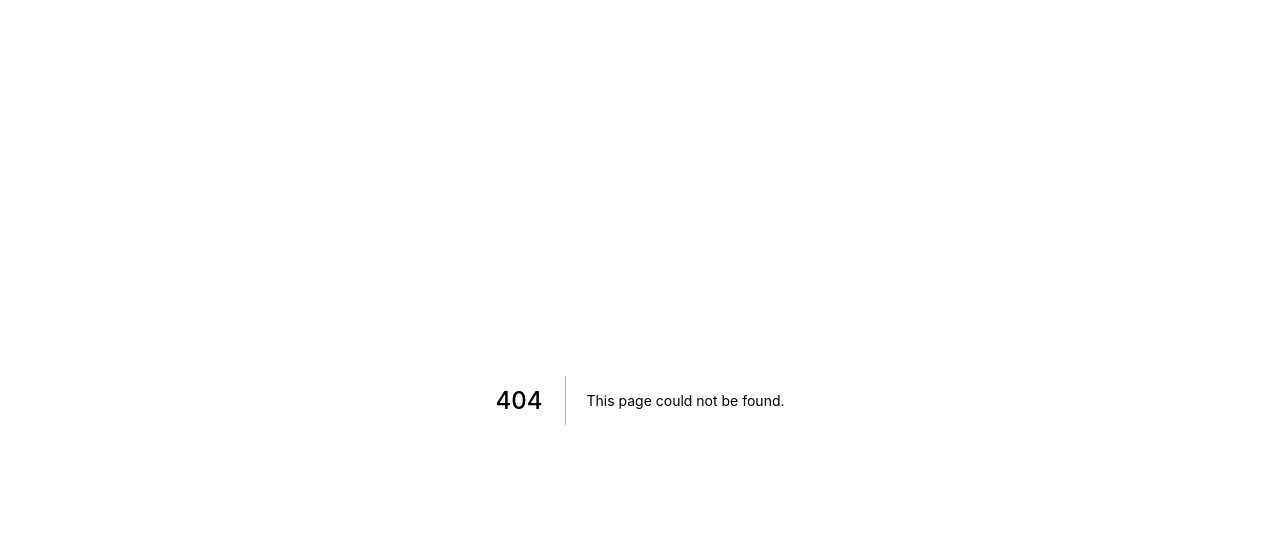
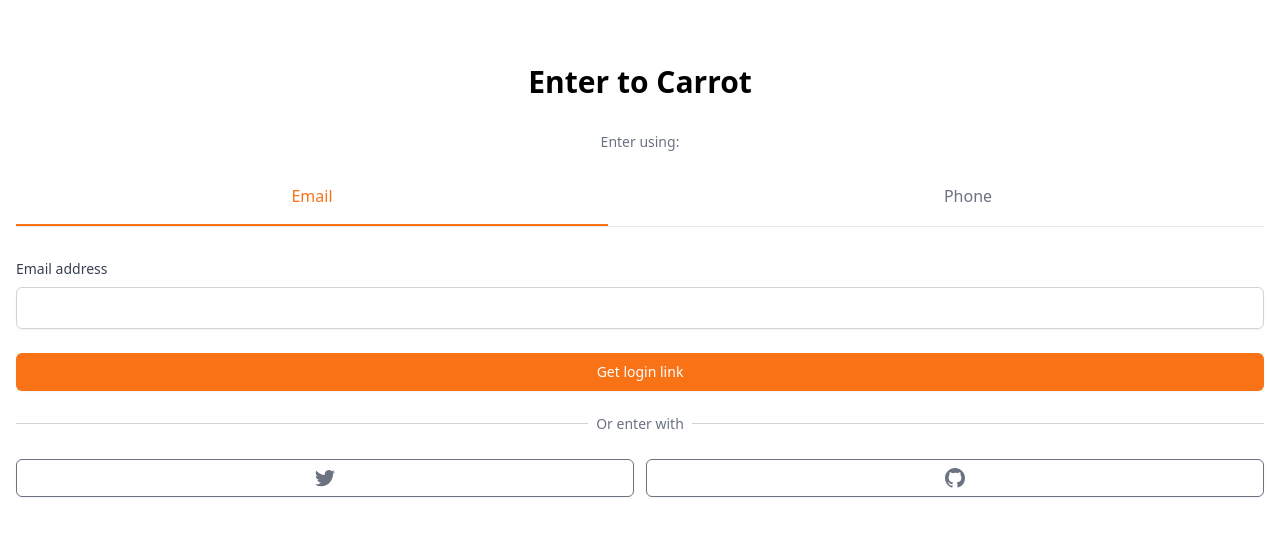
Before and after one commit to eunoiahyunseo/carrot-market, a Next.js app: page /enter in a window 1280 px wide. Before the commit this address had no page. Shown: the top 536 px of the page. Built offline with nearby package versions, Linux system fonts and the light colour scheme.

Commit message:
#5.1~2 Auth UI

```diff
--- a/package.json
+++ b/package.json
@@ -9,6 +9,7 @@
     "lint": "next lint"
   },
   "dependencies": {
+    "@tailwindcss/forms": "^0.5.0",
     "next": "12.1.5",
     "react": "18.1.0",
     "react-dom": "18.1.0"
--- /dev/null
+++ b/pages/enter.tsx
@@ -0,0 +1,112 @@
+import { useState } from "react";
+
+function cls(...classnames: string[]) {
+  return classnames.join(" ");
+}
+
+export default function Enter() {
+  const [method, setMethod] = useState<"email" | "phone">("email");
+  const onEmailClick = () => setMethod("email");
+  const onPhoneClick = () => setMethod("phone");
+  return (
+    <div className="mt-16 px-4">
+      <h3 className="text-center text-3xl font-bold">Enter to Carrot</h3>
+      <div className="mt-8">
+        <div className="flex flex-col items-center">
+          <h5 className="text-sm font-medium text-gray-500">Enter using:</h5>
+          <div className="mt-8 grid w-full grid-cols-2 gap-16 border-b">
+            <button
+              className={cls(
+                "border-b-2 pb-4 font-medium",
+                method === "email"
+                  ? " border-orange-500 text-orange-500"
+                  : "border-transparent text-gray-500"
+              )}
+              onClick={onEmailClick}
+            >
+              Email
+            </button>
+            <button
+              className={cls(
+                "border-b-2 pb-4 font-medium",
+                method === "phone"
+                  ? " border-orange-500 text-orange-500"
+                  : "border-transparent text-gray-500"
+              )}
+              onClick={onPhoneClick}
+            >
+              Phone
+            </button>
+          </div>
+        </div>
+        <form className="mt-8 flex flex-col">
+          <label className="text-sm font-medium text-gray-700">
+            {method === "email" ? "Email address" : null}
+            {method === "phone" ? "Phone number" : null}
+          </label>
+          <div className="mt-2">
+            {method === "email" ? (
+              <input
+                type="email"
+                className="w-full appearance-none rounded-md border border-gray-300 px-3 py-2 placeholder-gray-400 shadow-sm focus:border-orange-500 focus:outline-none focus:ring-orange-500"
+                required
+              />
+            ) : null}
+            {method === "phone" ? (
+              <div className="flex rounded-md shadow-sm ">
+                <span className="flex select-none items-center justify-center rounded-l-md border border-r-0 border-gray-300 bg-gray-50 px-3 text-sm text-gray-500">
+                  +82
+                </span>
+                <input
+                  type="number"
+                  className="w-full appearance-none rounded-r-md border border-gray-300 px-3 py-2 placeholder-gray-400 shadow-sm focus:border-orange-500 focus:outline-none focus:ring-orange-500"
+                  required
+                />
+              </div>
+            ) : null}
+          </div>
+          <button className="mt-6 rounded-md border border-transparent bg-orange-500 py-2 px-4 text-sm font-medium text-white shadow-sm hover:bg-orange-600 focus:outline-none focus:ring-2 focus:ring-orange-500 focus:ring-offset-2">
+            {method === "email" ? "Get login link" : null}
+            {method === "phone" ? "Get one-time password" : null}
+          </button>
+        </form>
+        <div className="mt-8">
+          <div className="relative">
+            <div className="absolute w-full border-t border-gray-300" />
+            <div className="relative -top-3 text-center ">
+              <span className="bg-white px-2 text-sm text-gray-500">
+                Or enter with
+              </span>
+            </div>
+          </div>
+          <div className="mt-3 grid grid-cols-2 gap-3">
+            <button className="flex justify-center rounded-md border border-gray-500 bg-white py-2 px-4 text-sm font-medium text-gray-500 shadow-sm hover:bg-gray-50">
+              <svg
+                className="h-5 w-5"
+                aria-hidden="true"
+                fill="currentColor"
+                viewBox="0 0 20 20"
+              >
+                <path d="M6.29 18.251c7.547 0 11.675-6.253 11.675-11.675 0-.178 0-.355-.012-.53A8.348 8.348 0 0020 3.92a8.19 8.19 0 01-2.357.646 4.118 4.118 0 001.804-2.27 8.224 8.224 0 01-2.605.996 4.107 4.107 0 00-6.993 3.743 11.65 11.65 0 01-8.457-4.287 4.106 4.106 0 001.27 5.477A4.073 4.073 0 01.8 7.713v.052a4.105 4.105 0 003.292 4.022 4.095 4.095 0 01-1.853.07 4.108 4.108 0 003.834 2.85A8.233 8.233 0 010 16.407a11.616 11.616 0 006.29 1.84" />
+              </svg>
+            </button>
+            <button className="flex justify-center rounded-md border border-gray-500 bg-white py-2 px-4 text-sm font-medium text-gray-500 shadow-sm hover:bg-gray-50">
+              <svg
+                className="h-5 w-5"
+                aria-hidden="true"
+                fill="currentColor"
+                viewBox="0 0 20 20"
+              >
+                <path
+                  fillRule="evenodd"
+                  d="M10 0C4.477 0 0 4.484 0 10.017c0 4.425 2.865 8.18 6.839 9.504.5.092.682-.217.682-.483 0-.237-.008-.868-.013-1.703-2.782.605-3.369-1.343-3.369-1.343-.454-1.158-1.11-1.466-1.11-1.466-.908-.62.069-.608.069-.608 1.003.07 1.531 1.032 1.531 1.032.892 1.53 2.341 1.088 2.91.832.092-.647.35-1.088.636-1.338-2.22-.253-4.555-1.113-4.555-4.951 0-1.093.39-1.988 1.029-2.688-.103-.253-.446-1.272.098-2.65 0 0 .84-.27 2.75 1.026A9.564 9.564 0 0110 4.844c.85.004 1.705.115 2.504.337 1.909-1.296 2.747-1.027 2.747-1.027.546 1.379.203 2.398.1 2.651.64.7 1.028 1.595 1.028 2.688 0 3.848-2.339 4.695-4.566 4.942.359.31.678.921.678 1.856 0 1.338-.012 2.419-.012 2.747 0 .268.18.58.688.482A10.019 10.019 0 0020 10.017C20 4.484 15.522 0 10 0z"
+                  clipRule="evenodd"
+                />
+              </svg>
+            </button>
+          </div>
+        </div>
+      </div>
+    </div>
+  );
+}
--- a/pages/index.tsx
+++ b/pages/index.tsx
@@ -1,13 +1,7 @@
 import type { NextPage } from "next";
 
 const Home: NextPage = () => {
-  return (
-    <div className="dark:md:hover:bg-teal-400">
-      <h2 className="bg-[url('/vercel.svg')] bg-no-repeat text-[200px] text-[#000]">
-        Hello
-      </h2>
-    </div>
-  );
+  return <div></div>;
 };
 
 export default Home;
--- a/tailwind.config.js
+++ b/tailwind.config.js
@@ -4,5 +4,5 @@
     extend: {},
   },
   darkMode: "media", // class
-  plugins: [],
+  plugins: [require("@tailwindcss/forms")],
 };
```
Also changed, not shown: 2 other files (tests, documents, lock files or other folders).
